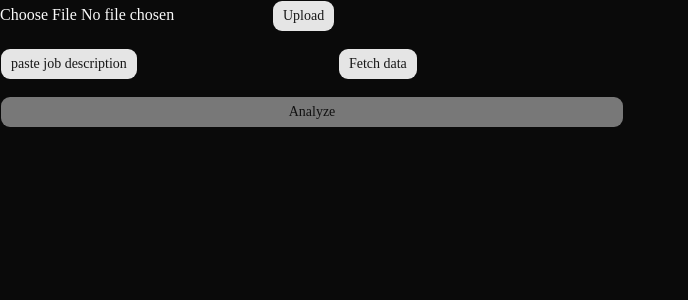
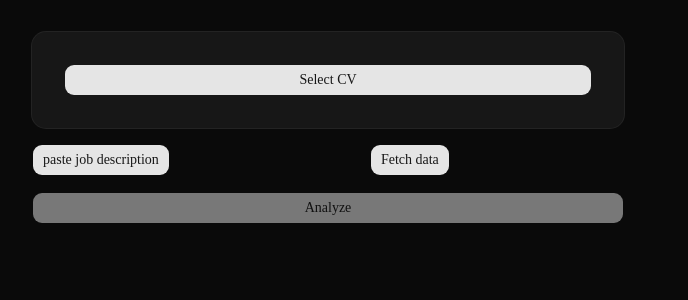
Before and after one commit to STAR-IW/resumioAi, a Next.js app in the folder frontend/: page /analyze in a window 1280 px wide. Shown: the top 300 px of the page, without its empty margins (0-688 px from the left). Built offline with nearby package versions, Linux system fonts and the light colour scheme.

Commit message:
fileUpload-useRef-fileUpload update

```diff
--- a/frontend/app/analyze/page.tsx
+++ b/frontend/app/analyze/page.tsx
@@ -36,7 +36,8 @@ export default function Analyze(){
     }
 
     return (
-        <div className='grid grid-cols-2 gap-8'>
+        <div className='container mx-auto p-8 min-h-screen'>
+            <div className="grid grid-cols-2 gap-8">
             {/*Left col*/}
             <div className="flex flex-col gap-4">
                 <FileUpload onUpload={(cvText : string)=>{ console.log('cvText:', cvText); setCvText(cvText); }}></FileUpload>
@@ -50,6 +51,7 @@ export default function Analyze(){
             <div>
                 {analyzeResult && <ResultsPanel {...analyzeResult}/>}
             </div>
+            </div>
         </div>
         )
 }
--- a/frontend/components/FileUpload.tsx
+++ b/frontend/components/FileUpload.tsx
@@ -1,41 +1,60 @@
 'use client'
 
-import {useState} from "react";
+import {useRef, useState} from "react";
 import {Button} from "@/components/ui/button"
+import { Card } from "./ui/card";
 export interface FileUploadProps{
     onUpload: (text:string) => void,
 }
 export default function FileUpload({onUpload}: FileUploadProps ) {
     const [file, setFile ] = useState<File | null>(null);
+    const [uploaded, setUploaded] = useState<boolean>(false);
+    const [error, setError] = useState<string>('');
 
+    //get dom element
+    const inputRef = useRef<HTMLInputElement>(null);
     const handleUpload = async() =>{
-        console.log("handleUpload triggered ");
+        // console.log("handleUpload triggered ");
         if(!file){
             return
         }
         const formData = new FormData();
         formData.append("file", file)
         //sends request to nest server
+        try{
             const res = await fetch(`${process.env.NEXT_PUBLIC_API_URL}/upload/cv`, {
                 method: "POST",
                 body:formData
-        })
+            });
+            if(!res.ok){
+                const error = await res.json()
+                setError(error.message)
+                return
+            }
             const cvText = await res.text()
 
             onUpload(cvText)
+            setUploaded(true);
+        }catch (error){
+            setError('Network error, please try again later');
+        }
 
     }
 
 
     return (
         <div>
+            <Card className="p-8">
                 <input
+                    ref={inputRef}
                     type='file'
                     accept=".pdf,.docx"
+                    className="hidden"
                     onChange={(e) => setFile(e.target.files?.[0] || null)}
-
                 />
-            <Button onClick={handleUpload}>Upload</Button>
+                <Button  disabled={uploaded} onClick={() => file? handleUpload() : inputRef.current?.click()}>{uploaded? '✅ CV Uploaded Successfully' : file? `Upload ${file.name}` : "Select CV"}</Button>
+                {error && <p className='text-red-500 text-sm'>{error}</p>}
+            </Card>
         </div>
     )
 
```
Lines whose indentation alone changed are shown as unchanged.
